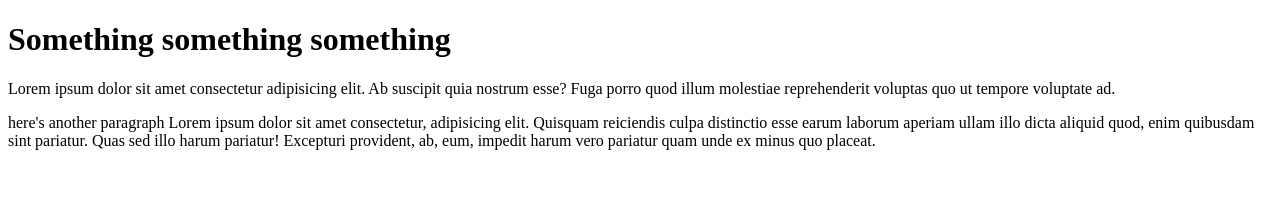
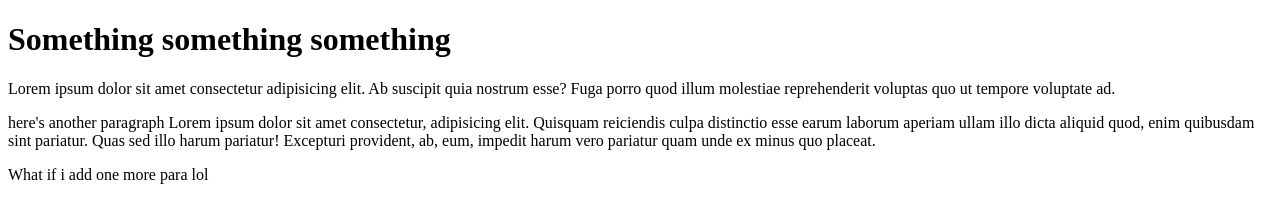
Before and after one commit to Kavya578/maybeNotMyFirst, a plain HTML site: page index.html in a window 1280 px wide. Drawn offline with Linux system fonts and the light colour scheme.

Commit message:
added a para

```diff
--- a/index.html
+++ b/index.html
@@ -10,5 +10,6 @@
     <p>Lorem ipsum dolor sit amet consectetur adipisicing elit. Ab suscipit quia nostrum esse? Fuga porro quod illum molestiae reprehenderit voluptas quo ut tempore voluptate ad.</p>
 
     <p> here's another paragraph Lorem ipsum dolor sit amet consectetur, adipisicing elit. Quisquam reiciendis culpa distinctio esse earum laborum aperiam ullam illo dicta aliquid quod, enim quibusdam sint pariatur. Quas sed illo harum pariatur! Excepturi provident, ab, eum, impedit harum vero pariatur quam unde ex minus quo placeat.</p>
+    <p>What if i add one more para lol</p>
 </body>
 </html>
```
